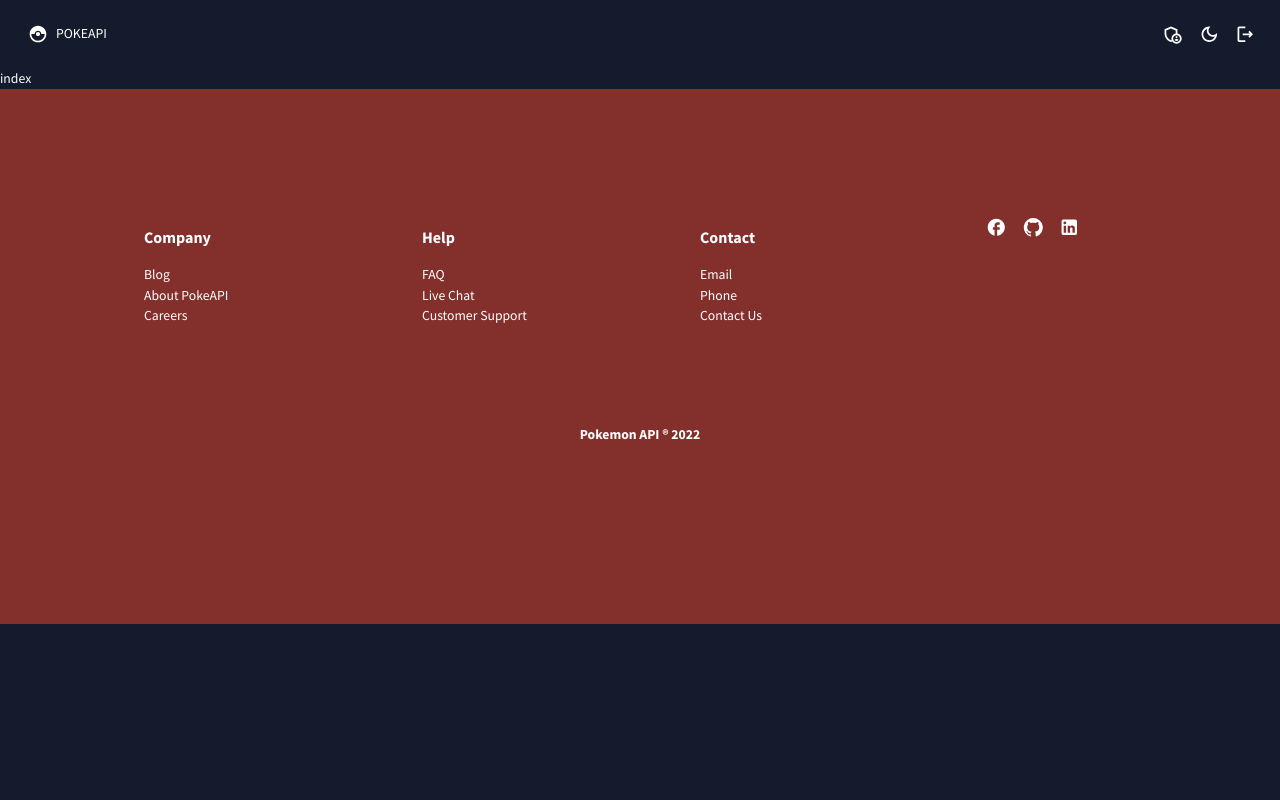
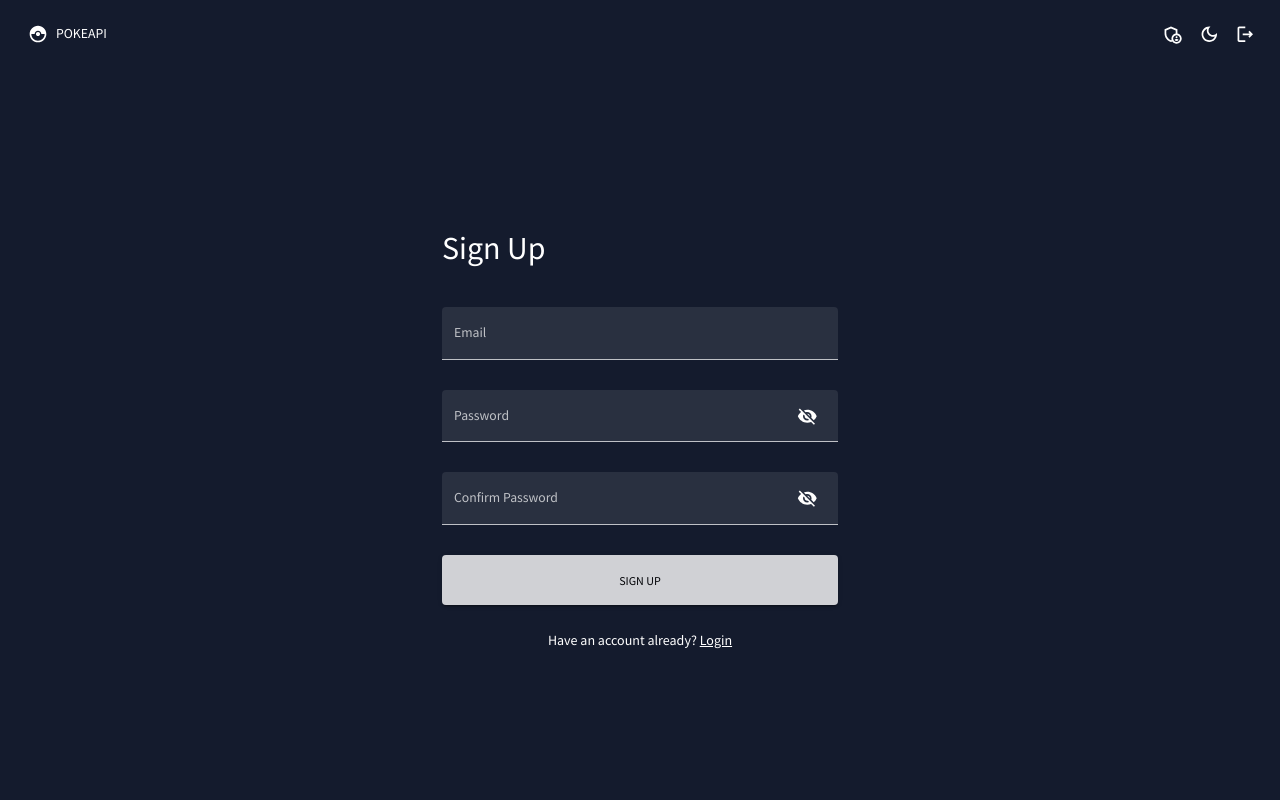
Before and after one commit to kerrydachow/pokedex, a React (Create React App) app in the folder Assignments/Assignment 3/client/: page /signup in a window 1280 px wide. Shown: the top 800 px of the page. Built offline with nearby package versions, Linux system fonts and the light colour scheme.

Commit message:
A3 - Add signup

```diff
--- a/Assignments/Assignment 3/client/src/components/Account/Signup/index.jsx
+++ b/Assignments/Assignment 3/client/src/components/Account/Signup/index.jsx
@@ -1,9 +1,150 @@
-import React from 'react'
+import React, { useState } from "react";
+import * as Yup from "yup";
+import { Formik } from "formik";
+import {
+  Box,
+  Button,
+  Container,
+  IconButton,
+  InputAdornment,
+  Link,
+  TextField,
+  Typography,
+  useMediaQuery,
+} from "@mui/material";
+import Visibility from "@mui/icons-material/Visibility";
+import VisibilityOff from "@mui/icons-material/VisibilityOff";
 
 const SignupContainer = () => {
+  const [showPassword, setShowPassword] = useState(false);
+  const handleClickShowPassword = () => setShowPassword(!showPassword);
+  const handleMouseDownPassword = () => setShowPassword(!showPassword);
+
+  const initialValues = {
+    email: "",
+    password: "",
+    confirmPassword: "",
+  };
+
+  const userSchema = Yup.object().shape({
+    email: Yup.string().email("Invalid email").required("Email is Required"),
+    password: Yup.string().required("Password is Required").min(8, "Your password is too short."),
+    confirmPassword: Yup.string().required("Passowrd Confirmation is Required").oneOf([Yup.ref("password")],"Passwords must match"),
+  });
+
+  const handleFormSubmit = (values) => {
+    console.log(values);
+  };
+
   return (
-    <div>index</div>
-  )
-}
+    <Container sx={{ padding: 20, mb: 20 }} maxWidth="xs">
+      <Typography variant="h2" sx={{ mb: 5 }}>
+        Sign Up
+      </Typography>
 
-export default SignupContainer
+      <Formik
+        onSubmit={handleFormSubmit}
+        initialValues={initialValues}
+        validationSchema={userSchema}
+      >
+        {({
+          values,
+          errors,
+          touched,
+          handleChange,
+          handleBlur,
+          handleSubmit,
+        }) => (
+          <form onSubmit={handleSubmit}>
+            <Box
+              display="grid"
+              gap="30px"
+              gridTemplateColumns="repeat(4, minmax(0, 1fr))"
+            >
+              <TextField
+                fullWidth
+                label="Email"
+                variant="filled"
+                type="text"
+                onBlur={handleBlur}
+                onChange={handleChange}
+                value={values.email}
+                name="email"
+                error={!!touched.email && !!errors.email}
+                helperText={touched.email && errors.email}
+                sx={{ gridColumn: "span 4" }}
+              />
+              <TextField
+                fullWidth
+                label="Password"
+                variant="filled"
+                type={showPassword ? "text" : "password"}
+                onBlur={handleBlur}
+                onChange={handleChange}
+                value={values.password}
+                name="password"
+                error={!!touched.password && !!errors.password}
+                helperText={touched.password && errors.password}
+                sx={{ gridColumn: "span 4" }}
+                InputProps={{
+                  endAdornment: (
+                    <InputAdornment position="end">
+                      <IconButton
+                        aria-label="toggle password visibility"
+                        onClick={handleClickShowPassword}
+                        onMouseDown={handleMouseDownPassword}
+                      >
+                        {showPassword ? <Visibility /> : <VisibilityOff />}
+                      </IconButton>
+                    </InputAdornment>
+                  ),
+                }}
+              />
+              <TextField
+                fullWidth
+                label="Confirm Password"
+                variant="filled"
+                type={showPassword ? "text" : "password"}
+                onBlur={handleBlur}
+                onChange={handleChange}
+                value={values.confirmPassword}
+                name="confirmPassword"
+                error={!!touched.confirmPassword && !!errors.confirmPassword}
+                helperText={touched.confirmPassword && errors.confirmPassword}
+                sx={{ gridColumn: "span 4" }}
+                InputProps={{
+                  endAdornment: (
+                    <InputAdornment position="end">
+                      <IconButton
+                        aria-label="toggle password visibility"
+                        onClick={handleClickShowPassword}
+                        onMouseDown={handleMouseDownPassword}
+                      >
+                        {showPassword ? <Visibility /> : <VisibilityOff />}
+                      </IconButton>
+                    </InputAdornment>
+                  ),
+                }}
+              />
+              <Button
+                type="submit"
+                color="inherit"
+                variant="contained"
+                sx={{ gridColumn: "span 4", height: 50 }}
+              >
+                Sign Up
+              </Button>
+            </Box>
+            <Link href="login" textAlign="center" color="inherit">
+              <Typography variant="h6" sx={{ mt: 3 }}>
+                Have an account already? <u>Login</u>
+              </Typography>
+            </Link>
+          </form>
+        )}
+      </Formik>
+    </Container>
+  );
+};
+
+export default SignupContainer;
```
